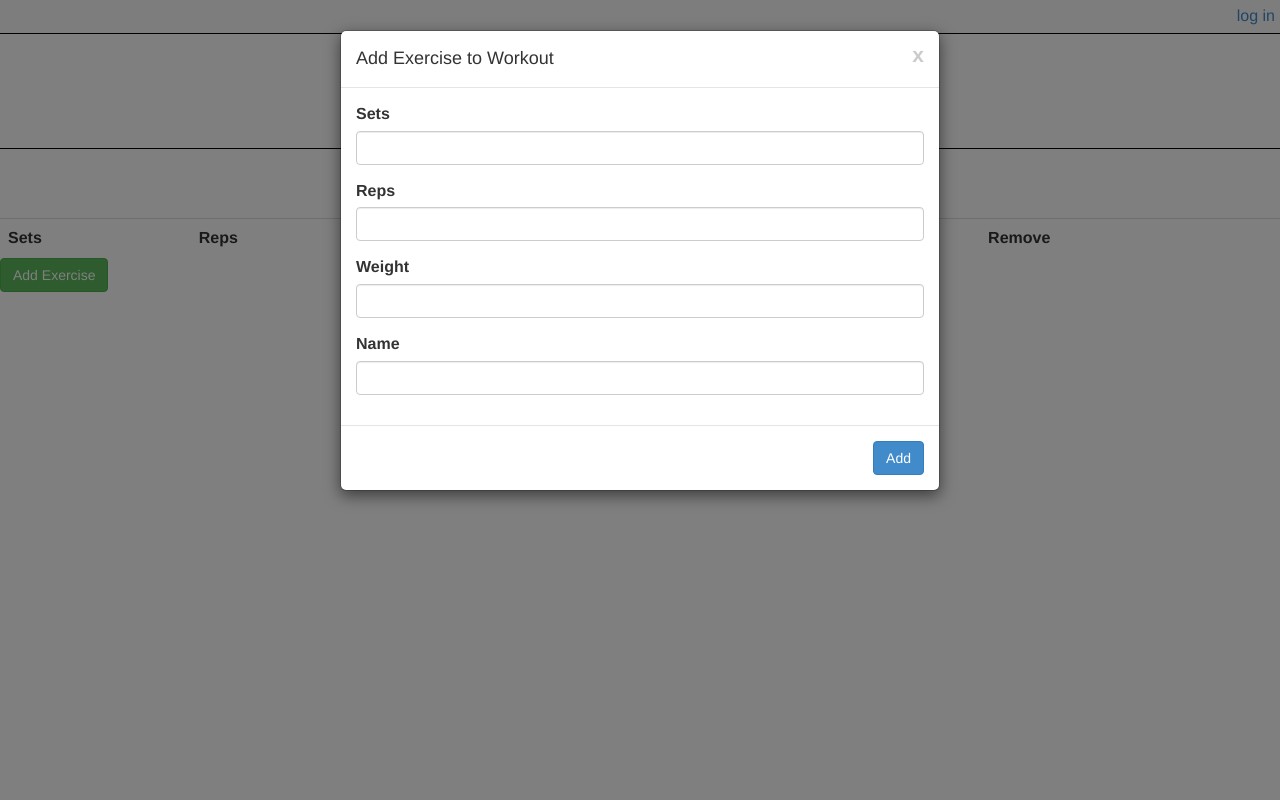
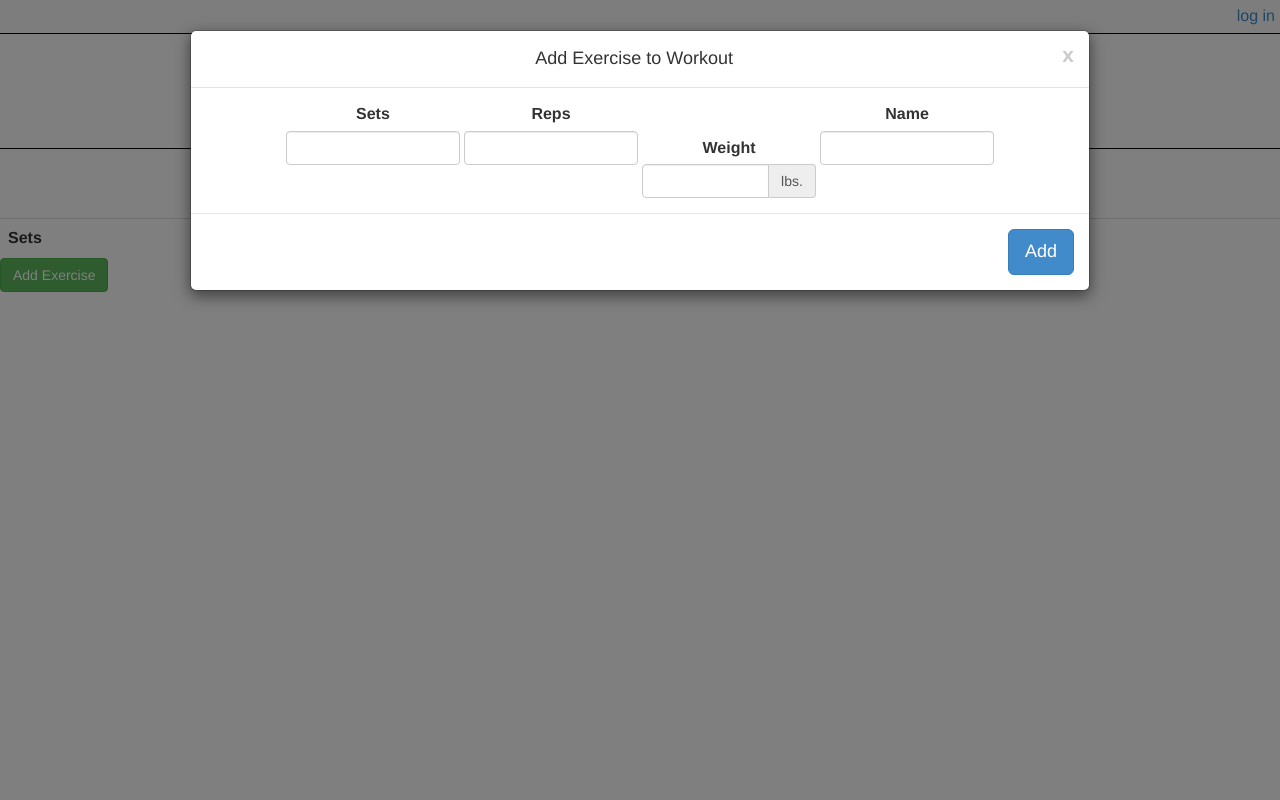
Before and after one commit to Kyzar/workout_log, a Flask app: page / in a window 1280 px wide, after a click on "Add Exercise". Run offline with Flask 2, Linux system fonts and the light colour scheme; lists and menus that the app fills with data are empty; some libraries are stand-ins or nearby versions.

Commit message:
some stylingon add exercise form, moving to ajax

```diff
--- a/static/css/index_style.css
+++ b/static/css/index_style.css
@@ -1,3 +1,4 @@
+/*-------------- Current time --------------*/
 .datetime_today {
   border: 1px solid black;
   text-align: center;
@@ -11,28 +12,6 @@
   font-size: 32px;
 }
 
-.exercise_count {
-  font-size: 20px;
-  margin: 20px auto;
-  text-align: center;
-}
-
-.str_exercises {
-  margin: 0 auto;
-}
-
-.add_exercise {
-  display: block;
-  margin: 0 auto;
-  margin-top: 50px;
-}
-
-/* Boostrap modal bug where backdrop's z-index > dialog's z-index */
-.modal-dialog {
-  z-index: 1050;
-}
-
-
 @media (min-width: 768px) {
 
   .date_today {
@@ -43,3 +22,49 @@
     font-size: 50px;
   }
 }
+/*-------------- end current time --------------*/
+
+/*-------------- main body --------------*/
+.exercise_count {
+  font-size: 20px;
+  margin: 20px auto;
+  text-align: center;
+}
+/*-------------- exercise table --------------*/
+.str_exercises {
+  margin: 0 auto;
+}
+
+.add_exercise {
+  display: block;
+  margin: 0 auto;
+  margin-top: 50px;
+}
+/*-------------- end exercise table --------------*/
+
+/*-------------- add exercise modal --------------*/
+/* Boostrap modal bug where backdrop's z-index > dialog's z-index */
+.modal-dialog {
+  z-index: 1050;
+}
+
+#str_exercises_modal {
+  text-align: center;
+}
+
+.add_exercise_input {
+  display: block;
+  margin: 0
+  width: 75%;
+}
+
+@media (min-width: 768px) {
+  .add_exercise_input {
+    display: inline-block;
+    margin: 0;
+    width: 20%;
+  }
+}
+
+/*-------------- end add exercise modal --------------*/
+/*-------------- end main body --------------*/
--- a/static/js/exercises.js
+++ b/static/js/exercises.js
@@ -9,7 +9,7 @@
     $interpolateProvider.endSymbol(']}');
   }])
 
-  .controller('WorkoutLogController', ['$scope', function($scope, $log) {
+  .controller('WorkoutLogController', ['$scope', function($scope) {
 
     $scope.strExercises = [];
 
--- a/templates/index.html
+++ b/templates/index.html
@@ -50,37 +50,41 @@
   </article>
 
   <!-- Popup modal for adding a strength exercise -->
-  <div class="modal fade" id="str_exercises_modal" tabindex="-1" role="dialog" aria-labelledby="str_exercises_modal" aria-hidden="true">
-    <div class="modal-dialog">
-      <div class="modal-content">
-        <div class="modal-header">
-          <button type="button" class="close" data-dismiss="modal" aria-hidden="true">x</button>
-          <h4 class="modal-title">Add Exercise to Workout</h4>
+  <div class='modal fade' id='str_exercises_modal' tabindex='-1' role='dialog' aria-labelledby='str_exercises_modal' aria-hidden='true'>
+    <div class='modal-dialog modal-lg'>
+      <div class='modal-content'>
+        <div class='modal-header'>
+          <button type='button' class='close' data-dismiss='modal' aria-hidden='true'>x</button>
+          <h4 class='modal-title'>Add Exercise to Workout</h4>
         </div>
-        <div class="modal-body">
+        <div class='modal-body'>
           <!-- new exercise form -->
           <form ng-submit='addExercise()'>
-            <div class='form-group'>
+            <div class='form-group add_exercise_input'>
               <label for='newExerciseSets'>Sets</label>
               <input type='number' class='form-control' min='0' ng-model='newExerciseSets'>
             </div>
-            <div class='form-group'>
+            <div class='form-group add_exercise_input'>
               <label for='newExerciseReps'>Reps</label>
               <input type='number' class='form-control' min='0' ng-model='newExerciseReps'>
             </div>
-            <div class='form-group'>
+            <div class='form-group add_exercise_input'>
               <label for='newExerciseWeight'>Weight</label>
-              <input type='number' class='form-control' min='0' ng-model='newExerciseWeight'>
+              <div class='input-group'>
+                <input type='number' class='form-control' min='0' ng-model='newExerciseWeight'>
+                <span class="input-group-addon">lbs.</span>
+              </div>
             </div>
-            <div class='form-group'>
+            <div class='form-group add_exercise_input'>
               <label for='newExerciseName'>Name</label>
-              <input type='number' class='form-control' min='0' ng-model='newExerciseName'>
+              <input type='number' class='form-control' min='0' ng-model='newExerciseName' required>
             </div>
           </form>
         </div>
-        <div class="modal-footer">
-          <!-- <button type="button" class="btn btn-default" data-dismiss="modal">Close</button> -->
-          <button type="button" class="btn btn-primary" data-dismiss='modal' ng-click='addExercise()'>Add</button>
+        <div class='modal-footer'>
+          <!-- <button type='button' class='btn btn-default' data-dismiss='modal'>Close</button> -->
+          <button type='button' class='btn btn-primary btn-lg' \
+                  data-dismiss='modal' ng-click='addExercise()'>Add</button>
         </div>
       </div>
     </div>
```
